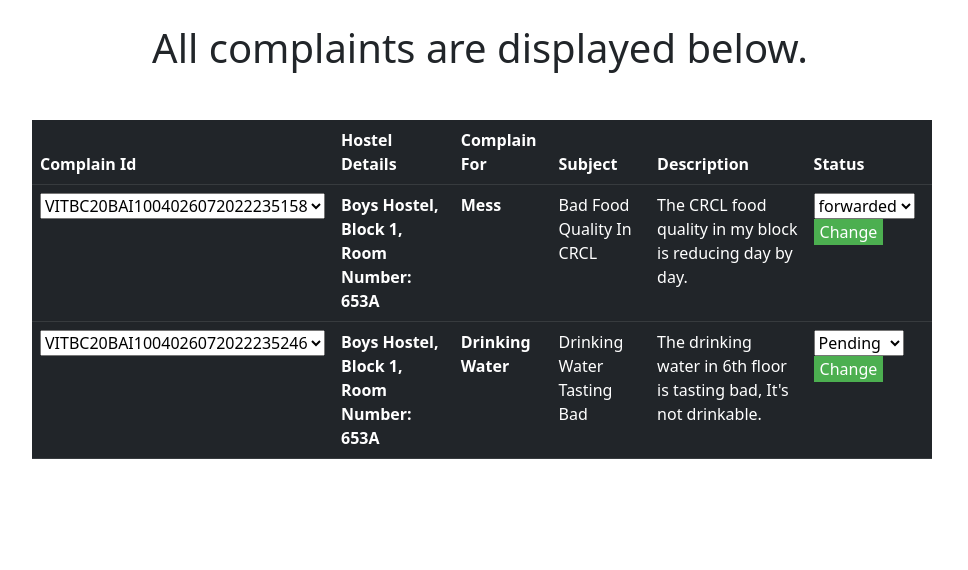
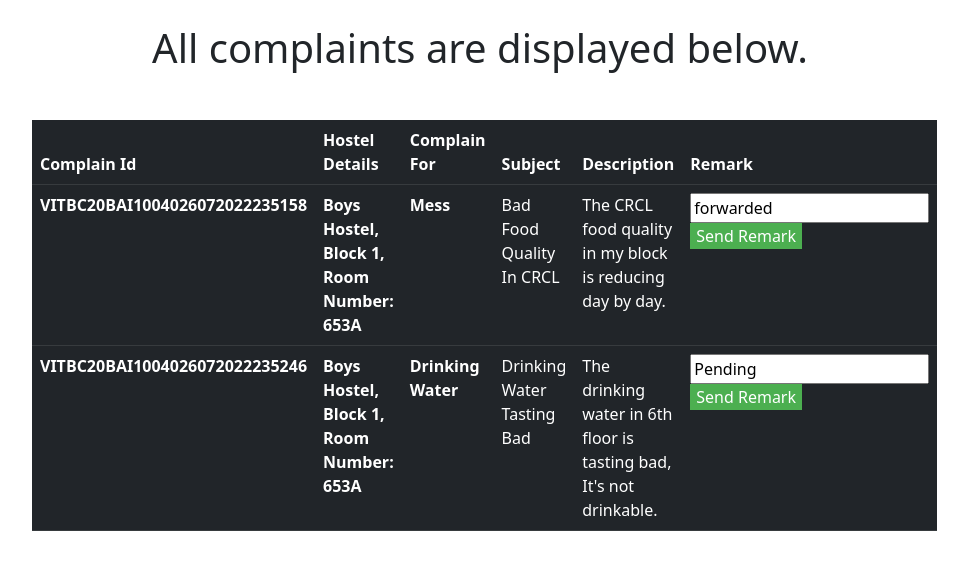
Before and after one commit to sureshkonar/vbcomplaints, a Django app: template templates/supervisor.html in a window 1280 px wide. Shown: the part 56-626 px from the top of the page, without its empty margins (160-1128 px from the left). Run offline with Django 4.2, Linux system fonts and the light colour scheme; the template is opened without the code that fills it: values that come from a table or form of the project are taken from there, others are empty; data comes from the database, SQL or seed files in the repository; both versions use the stored data as it was after the commit.

Commit message:
Remark Added

```diff
--- a/home/models.py
+++ b/home/models.py
@@ -12,7 +12,7 @@ class Complain(models.Model):
     date = models.DateTimeField()
     id = models.CharField(primary_key=True, max_length=100)
     roomDetails = models.CharField(max_length=100)
-    status = models.CharField(max_length=10, default='Pending', choices=[('Pending','Pending'),('Seen','Seen'),('Resolved','Resolved')])
+    status = models.CharField(max_length=10, default='Pending')
     def __str__(self):
         return self.id
 
--- a/templates/home.html
+++ b/templates/home.html
@@ -13,7 +13,7 @@
       <th style="border-bottom: 2px solid white;" scope="col">Complain For</th>
       <th style="border-bottom: 2px solid white;" scope="col">Subject</th>
       <th style="border-bottom: 2px solid white;" scope="col">Description</th>
-      <th style="border-bottom: 2px solid white;" scope="col">Status</th>
+      <th style="border-bottom: 2px solid white;" scope="col">Supervisor Remark</th>
     </tr>
   </thead>
   <tbody>
--- a/templates/supervisor.html
+++ b/templates/supervisor.html
@@ -19,7 +19,7 @@
       <th scope="col">Complain For</th>
       <th scope="col">Subject</th>
       <th scope="col">Description</th>
-      <th scope="col">Status</th>
+      <th scope="col">Remark</th>
     </tr>
   </thead>
   <tbody>
@@ -28,19 +28,15 @@
                       {% csrf_token %}
     <tr>
       <th>
-          <select name = "complainId"> <option hidden="hidden" value="{{complain.id}}">{{complain.id}}</option></select>
+           <input type="hidden" name = "complainId" value="{{complain.id}}">{{complain.id}}</input>
       </th>
       <th >{{complain.roomDetails}}</th>
       <th >{{complain.complainFor}}</th>
       <td>{{complain.sub}}</td>
       <td>{{complain.desc}}</td>
-      <td><select name="status">
-        <option style="background-color:#008CBA; color:white; border:none; font-family: gilroy; " value="Default" >{{complain.status}}</option>
-        <option style="border:none;font-family: gilroy;" value='Pending'>Pending</option>
-        <option style="border:none;font-family: gilroy;" value='Seen'>Seen</option>
-        <option style="border:none;font-family: gilroy;" value='Resolved'>Resolved</option>
-     </select>
-        <button style="background-color:#4CAF50;border:none;color:white; "  type="submit">Change</button>
+      <td>
+          <input  name="status" value="{{complain.status}}"/>
+        <button style="background-color:#4CAF50;border:none;color:white; "  type="submit">Send Remark</button>
       </td></td>
     </tr>
   </form>
```
Also changed, not shown: db.sqlite3, home/migrations/0015_alter_complain_status.py (added).
